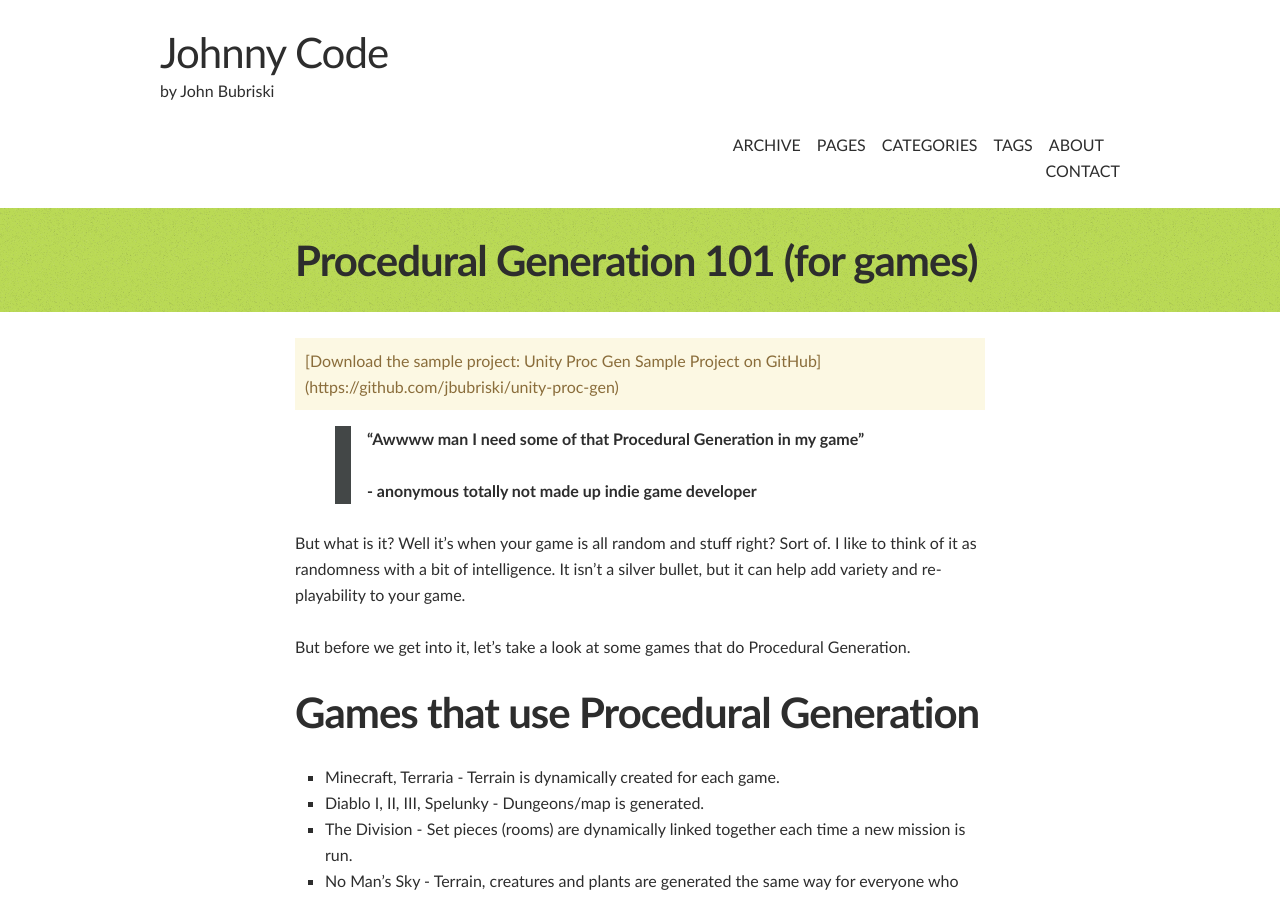
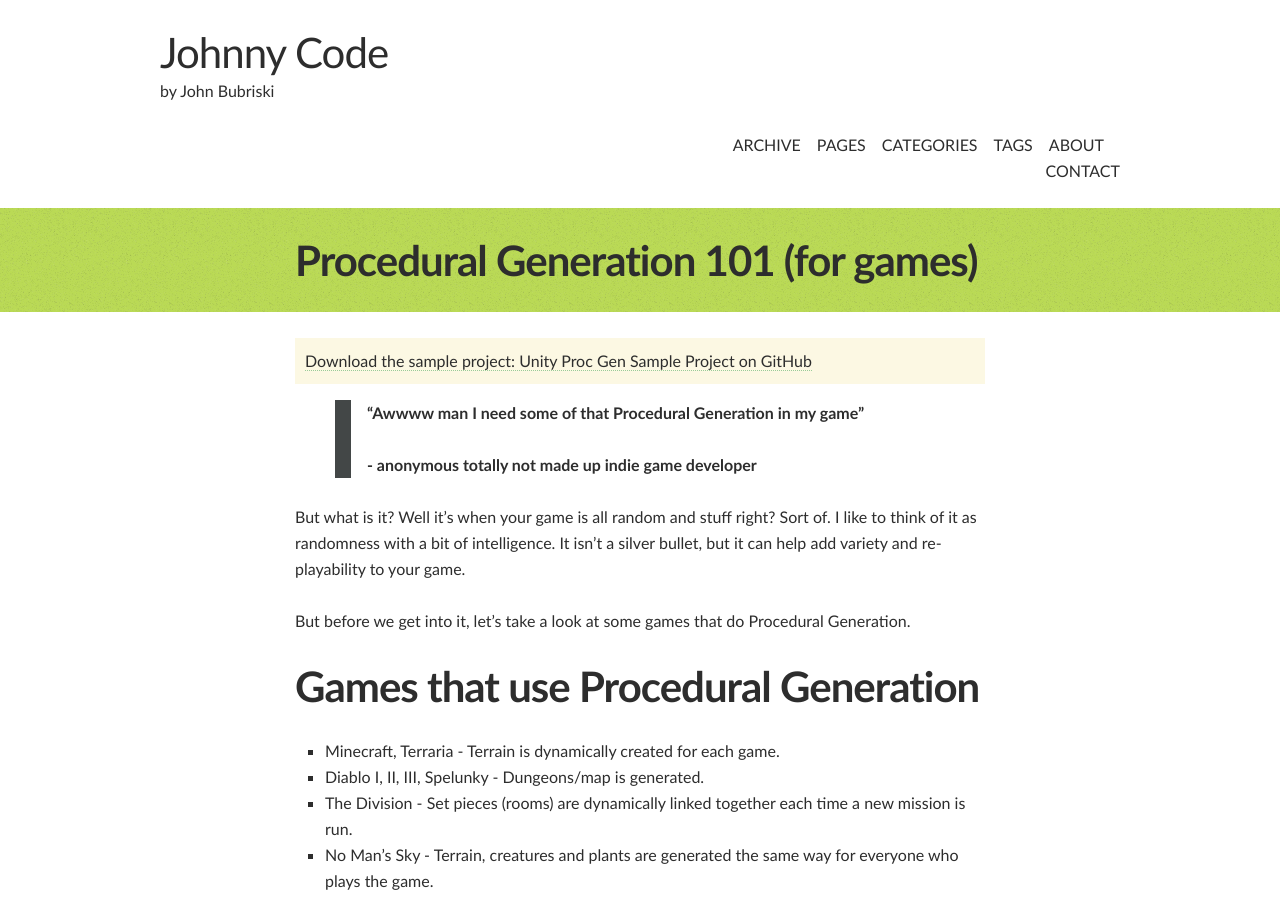
Before and after one commit to jbubriski/jbubriski.github.com, a Jekyll site: the page built from _posts/2016-11-08-procedural-generation-101-for-games.md, in a window 1280 px wide and 900 px high. Built offline with Jekyll 4.4.1, drawn with Linux system fonts in a browser that asks for light colours; a script that is not in the unit is left out; comment, search, counter and statistics services are not loaded; some of the changed lines change nothing that is shown.

Commit message:
Update 2016-11-08-procedural-generation-101-for-games.md

```diff
--- a/_posts/2016-11-08-procedural-generation-101-for-games.md
+++ b/_posts/2016-11-08-procedural-generation-101-for-games.md
@@ -13,7 +13,7 @@
 ---
 
 <div style="padding: 10px; color: #8a6d3b; background-color: #fcf8e3; border-color: #faebcc;">
-[Download the sample project: Unity Proc Gen Sample Project on GitHub](https://github.com/jbubriski/unity-proc-gen)
+  <a href="https://github.com/jbubriski/unity-proc-gen">Download the sample project: Unity Proc Gen Sample Project on GitHub</a>
 </div>
 
 > "Awwww man I need some of that Procedural Generation in my game"
```
